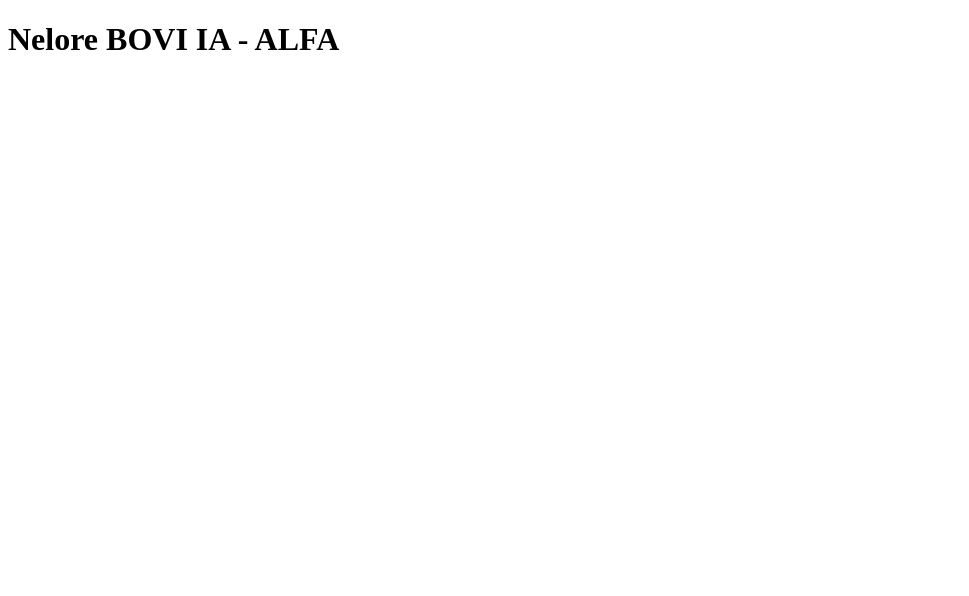
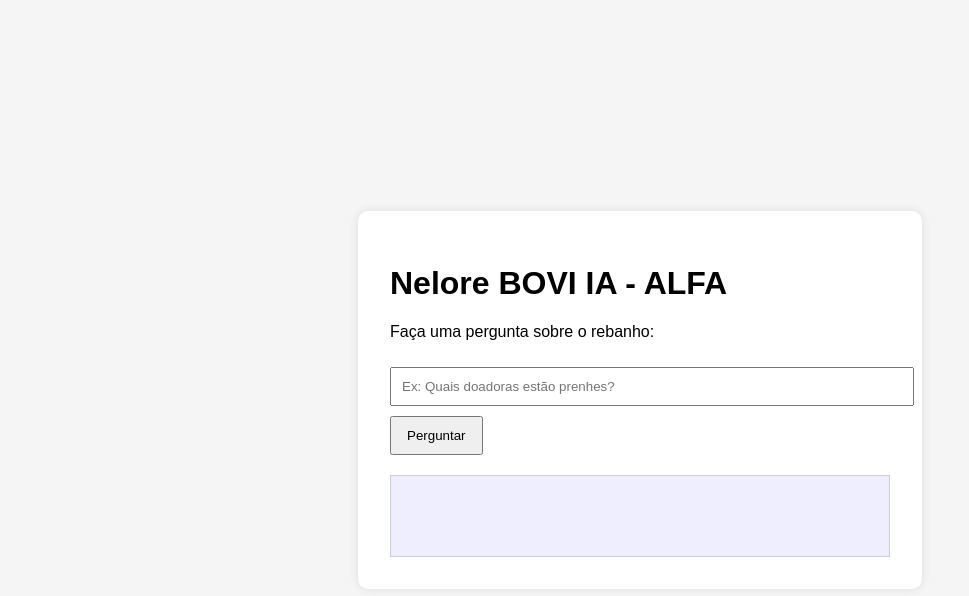
Before and after one commit to nelorebovi/nelorebovi-frontend, a plain HTML site: page index.html in a window 1280 px wide. Shown: the whole page, without its empty margins (0-969 px from the left). Drawn offline with Linux system fonts and the light colour scheme.

Commit message:
Add files via upload

```diff
--- a/app.js
+++ b/app.js
@@ -1 +1,14 @@
-console.log('Nelore BOVI IA inicializada');
+
+async function askQuestion() {
+  const input = document.getElementById("questionInput").value;
+  const responseBox = document.getElementById("responseBox");
+
+  responseBox.innerText = "Consultando IA...";
+  try {
+    const res = await fetch("https://nelorebovi-backend.onrender.com/?pergunta=" + encodeURIComponent(input));
+    const data = await res.json();
+    responseBox.innerText = data.message || JSON.stringify(data);
+  } catch (error) {
+    responseBox.innerText = "Erro ao consultar a IA: " + error;
+  }
+}
--- a/index.html
+++ b/index.html
@@ -1 +1,19 @@
-<!DOCTYPE html><html><head><title>Nelore BOVI IA</title></head><body><h1>Nelore BOVI IA - ALFA</h1></body></html>
+<!DOCTYPE html>
+<html lang="pt-br">
+<head>
+  <meta charset="UTF-8" />
+  <meta name="viewport" content="width=device-width, initial-scale=1.0"/>
+  <title>Nelore BOVI IA - ALFA</title>
+  <script src="app.js" defer></script>
+  <link rel="stylesheet" href="style.css" />
+</head>
+<body>
+  <div class="container">
+    <h1>Nelore BOVI IA - ALFA</h1>
+    <p>Faça uma pergunta sobre o rebanho:</p>
+    <input type="text" id="questionInput" placeholder="Ex: Quais doadoras estão prenhes?" />
+    <button onclick="askQuestion()">Perguntar</button>
+    <div id="responseBox"></div>
+  </div>
+</body>
+</html>
--- a/style.css
+++ b/style.css
@@ -1 +1,34 @@
-body { font-family: sans-serif; background-color: #f0f0f0; }
+
+body {
+  font-family: sans-serif;
+  background-color: #f5f5f5;
+  display: flex;
+  justify-content: center;
+  align-items: center;
+  height: 100vh;
+  margin: 0;
+}
+.container {
+  background: white;
+  padding: 2rem;
+  border-radius: 10px;
+  box-shadow: 0 0 10px rgba(0,0,0,0.1);
+  width: 90%;
+  max-width: 500px;
+}
+input {
+  width: 100%;
+  padding: 10px;
+  margin-top: 10px;
+}
+button {
+  margin-top: 10px;
+  padding: 10px 15px;
+}
+#responseBox {
+  margin-top: 20px;
+  padding: 10px;
+  background: #eef;
+  border: 1px solid #ccd;
+  min-height: 60px;
+}
```
